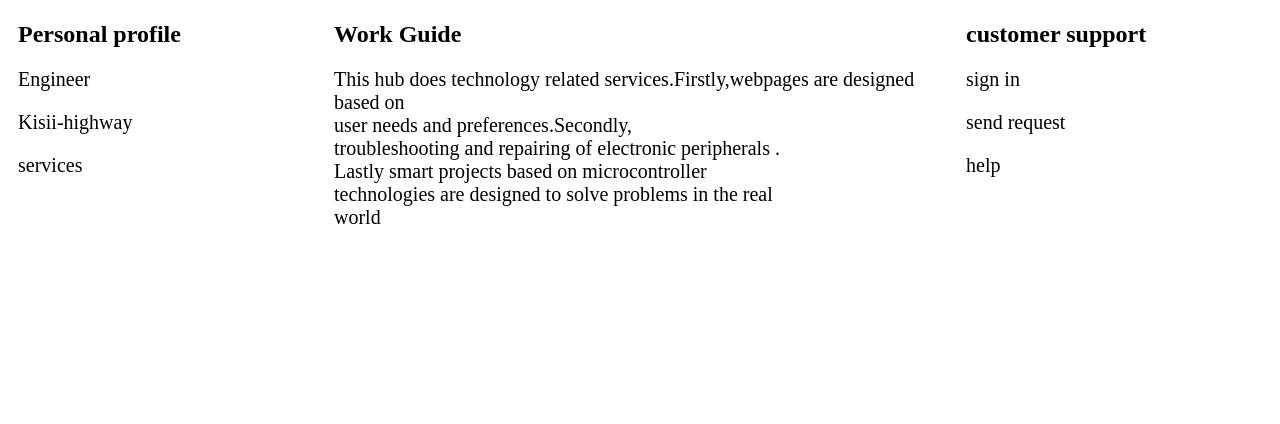
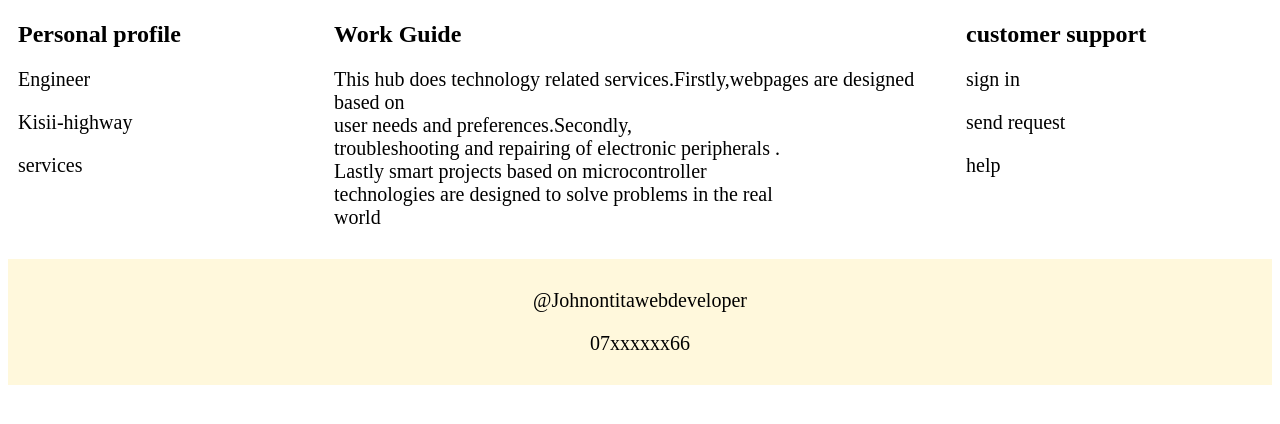
Before and after one commit to johnontita/responsive-two, a plain HTML site: page index.html in a window 1280 px wide. Shown: the part 140-564 px from the top of the page. Drawn offline with Linux system fonts and the light colour scheme.

Commit message:
adding a footer to show the copyright

```diff
--- a/index.html
+++ b/index.html
@@ -39,6 +39,11 @@
         </div>
 
     </div>
+    <div class="footer">
+        <p>@Johnontitawebdeveloper</p>
+        <p>07xxxxxx66</p>
+    </div>
+
 
 
 </body>
--- a/style.css
+++ b/style.css
@@ -49,4 +49,10 @@ p{
     .column.side,.column.middle{
         width: 100%;
     }
+
 }
+.footer{
+  background-color: cornsilk;
+   padding: 10px;
+   text-align: center;
+}
```
